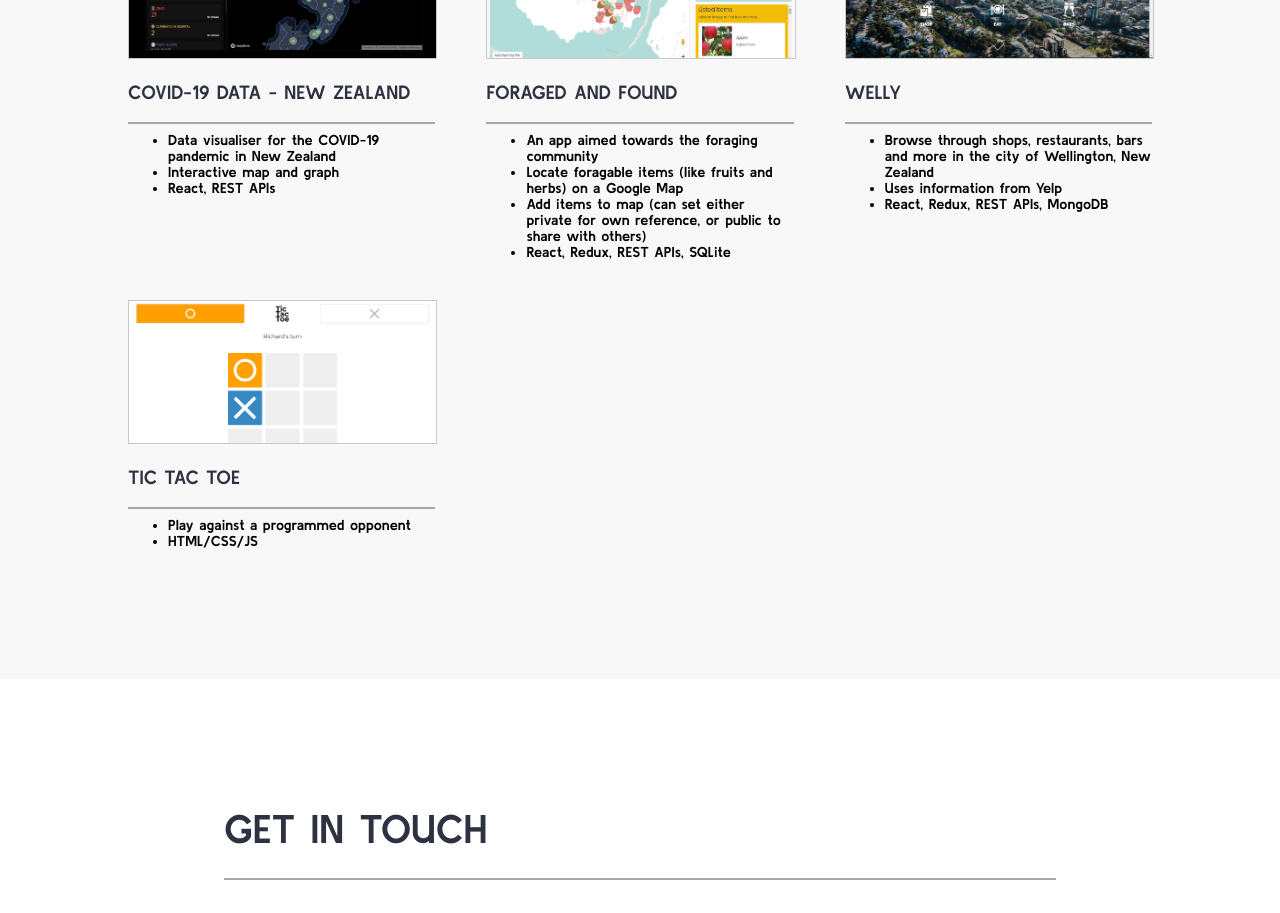
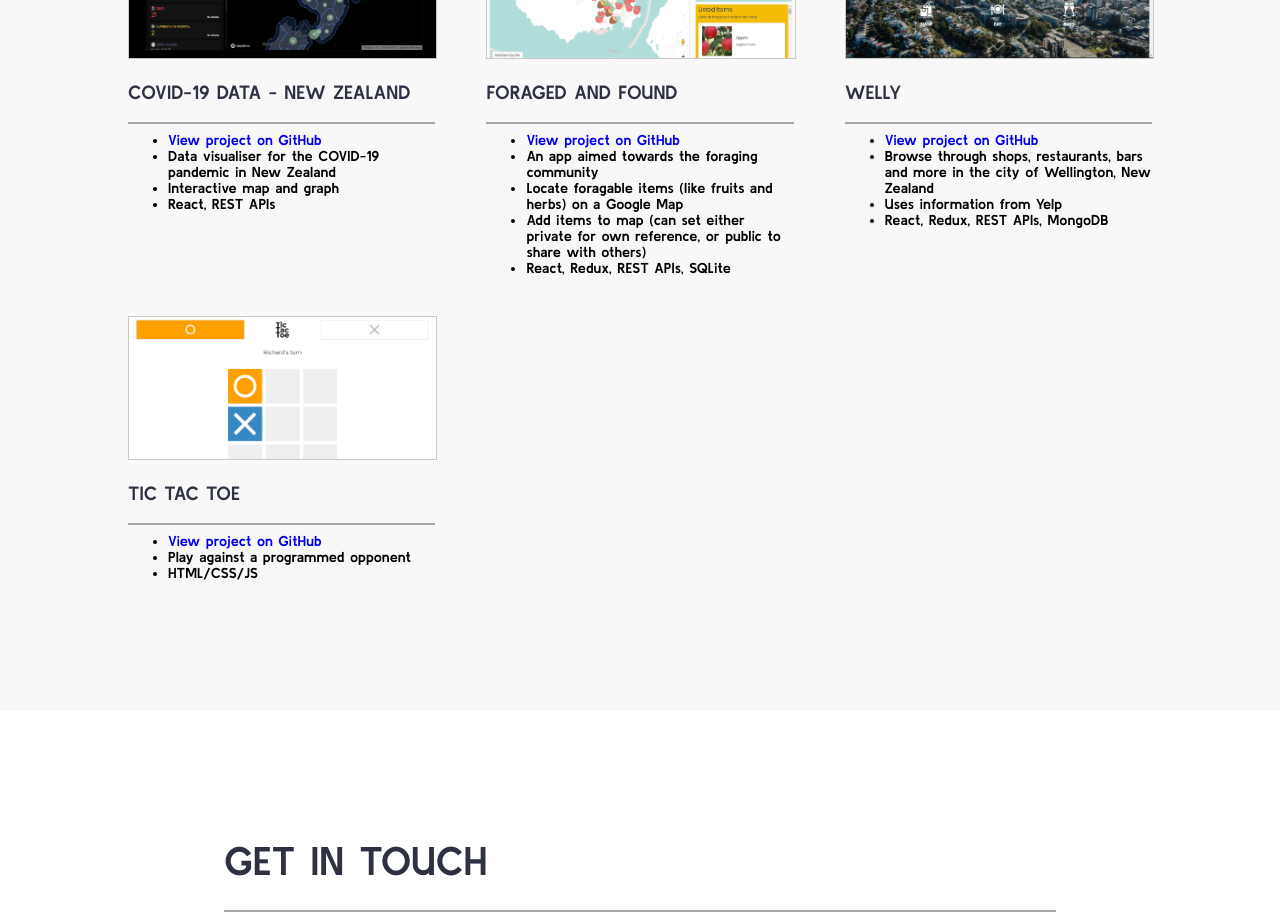
Before and after one commit to rlyhan/Richard-Han-Portfolio, a React (Create React App) app: page / in a window 1280 px wide. Shown: the part 1740-2653 px from the top of the page. Built offline with nearby package versions, Linux system fonts and the light colour scheme.

Commit message:
Added GitHub links

```diff
--- a/public/styles.css
+++ b/public/styles.css
@@ -632,6 +632,10 @@ hr {
     z-index: 30;
   }
 
+  .project-description a {
+    text-decoration: none;
+  }
+
 @media only screen and (min-width: 850px) and (orientation: landscape) {
   .projects > .page-content {
     padding-right: 10%;
@@ -673,7 +677,6 @@ hr {
 
   .contact > .page-content {
     padding-top: 100px;
-    /* min-height: 70vh; */
     color: #161925;
   }
 
--- a/src/components/Projects.js
+++ b/src/components/Projects.js
@@ -15,6 +15,7 @@ const Projects = forwardRef((props, ref) => {
             <p className="project-link"><a href="https://covid19-data-nz.herokuapp.com/" target="_blank">COVID-19 DATA - NEW ZEALAND</a></p>
             <hr></hr>
             <ul className="project-description">
+              <li><a href="https://github.com/rlyhan/COVID19-Data-NZ" target="_blank">View project on GitHub</a></li>
               <li>Data visualiser for the COVID-19 pandemic in New Zealand</li>
               <li>Interactive map and graph</li>
               <li>React, REST APIs</li>
@@ -27,6 +28,7 @@ const Projects = forwardRef((props, ref) => {
             <p className="project-link"><a href="https://foraged-and-found.herokuapp.com/" target="_blank">FORAGED AND FOUND</a></p>
             <hr></hr>
             <ul className="project-description">
+              <li><a href="https://github.com/rlyhan/Foraged-And-Found" target="_blank">View project on GitHub</a></li>
               <li>An app aimed towards the foraging community</li>
               <li>Locate foragable items (like fruits and herbs) on a Google Map</li>
               <li>Add items to map (can set either private for own reference, or public to share with others)</li>
@@ -40,6 +42,7 @@ const Projects = forwardRef((props, ref) => {
             <p className="project-link"><a href="https://explore-welly.herokuapp.com/" target="_blank">WELLY</a></p>
             <hr></hr>
             <ul className="project-description">
+              <li><a href="https://github.com/rlyhan/Welly-Site" target="_blank">View project on GitHub</a></li>
               <li>Browse through shops, restaurants,
               bars and more in the city of Wellington, New Zealand</li>
               <li>Uses information from Yelp</li>
@@ -53,6 +56,7 @@ const Projects = forwardRef((props, ref) => {
             <p className="project-link"><a href="https://rlyhan.github.io/Tic-Tac-Toe/" target="_blank">TIC TAC TOE</a></p>
             <hr></hr>
             <ul className="project-description">
+              <li><a href="https://github.com/rlyhan/Tic-Tac-Toe" target="_blank">View project on GitHub</a></li>
               <li>Play against a programmed opponent</li>
               <li>HTML/CSS/JS</li>
             </ul>
```
